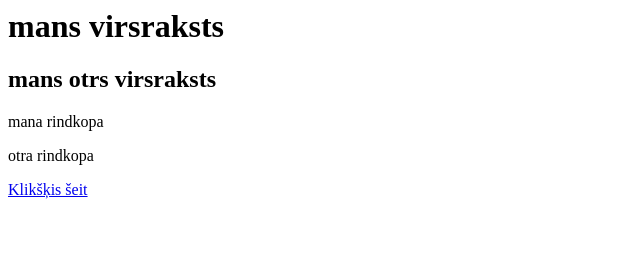
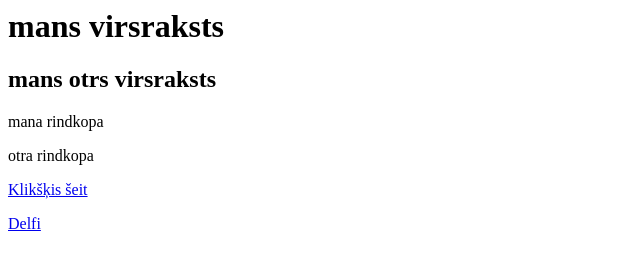
Before and after one commit to Beisiks/my_first_page_web, a plain HTML site: page index.html in a window 1280 px wide. Shown: the full height of the page, 0-640 px from the left. Drawn offline with Linux system fonts and the light colour scheme.

Commit message:
Update index.html

```diff
--- a/index.html
+++ b/index.html
@@ -5,5 +5,6 @@
 <p> mana rindkopa </p>
   <p> otra rindkopa </P>
   <p> <a href="button.html"> Klikšķis šeit </a> </p>
+  <p> <a href="https://delfi.lv"> Delfi </a> </p>
 </body>
 </html>
```
